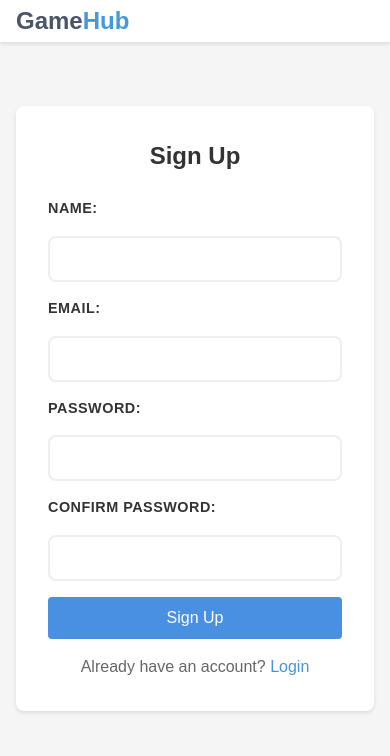
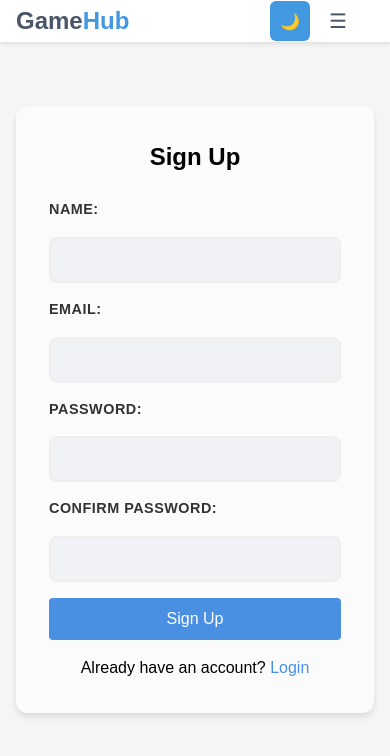
Before and after one commit to anurag-tiwari-up/GameHub, a React (Vite) app in the folder frontend/: page /signup in a window 390 px wide. Shown: the top 756 px of the page. Built offline with nearby package versions, Linux system fonts and the light colour scheme.

Commit message:
ui and functional change having mobile devices in mind

```diff
--- a/frontend/src/App.css
+++ b/frontend/src/App.css
@@ -93,20 +93,29 @@ body {
   display: flex;
   align-items: center;
   gap: 1rem;
-  position: absolute;
-  right: 0;
-  top: 50%;
-  transform: translateY(-50%);
 }
 
 .nav-buttons {
   display: flex;
   align-items: center;
   gap: 1rem;
-  position: absolute;
-  right: 0;
-  top: 50%;
-  transform: translateY(-50%);
+}
+
+.header-buttons, .auth-buttons {
+  display: flex;
+  gap: 1rem;
+  align-items: center;
+}
+
+.theme-toggle {
+  width: 20px !important;
+  min-width: 20px !important;
+  height: 40px;
+  padding: 0;
+  margin: 0;
+  display: flex;
+  align-items: center;
+  justify-content: center;
 }
 
 .nav-buttons.open {
@@ -196,11 +205,6 @@ body {
 }
 
 /* Update specific button styles */
-.theme-toggle {
-  min-width: 44px;
-  padding: 0;
-}
-
 .choice-btn {
   min-width: 100px;
 }
@@ -255,12 +259,6 @@ body.dark-mode .logo-second {
 .menu-icon {
   display: block;
   line-height: 1;
-}
-
-.auth-buttons, .header-buttons {
-  display: flex;
-  gap: 1rem;
-  justify-content: center;
 }
 
 main {
@@ -398,25 +396,41 @@ body.dark-mode .game h2 {
     padding: 0.5rem 0;
   }
 
-  .menu-button {
-    display: block;
+  .header-content {
+    position: relative;
   }
 
   .header-controls {
-    position: static;
-    transform: none;
+    position: absolute;
+    right: 1rem;
+    top: 50%;
+    transform: translateY(-50%);
+    display: flex;
+    gap: 0.5rem;
+  }
+
+  .theme-toggle, .menu-button {
+    width: 40px !important;
+    min-width: 40px !important;
+    height: 40px;
+    padding: 0;
+    margin: 0;
+    display: flex;
+    align-items: center;
+    justify-content: center;
   }
 
   .nav-buttons {
     display: none;
     position: absolute;
     top: 100%;
-    left: 0;
     right: 0;
     background-color: var(--header-bg);
     padding: 1rem;
     box-shadow: 0 4px 6px rgba(0, 0, 0, 0.1);
     z-index: 1000;
+    min-width: 200px;
+    border-radius: 8px;
   }
 
   .nav-buttons.open {
--- a/frontend/src/App.jsx
+++ b/frontend/src/App.jsx
@@ -46,10 +46,8 @@ const AppContent = () => {
                 <span className="logo-second">Hub</span>
               </h1>
             </div>
-            {!isWelcomePage ? (
-              <div className="nav-buttons">
-                {user ? (
-                  <div className="header-buttons">
+            {!isWelcomePage && (
+              <div className="header-controls">
                 <button
                   className="button primary-button theme-toggle"
                   onClick={toggleTheme}
@@ -57,19 +55,22 @@ const AppContent = () => {
                 >
                   {isDarkMode ? '☀️' : '🌙'}
                 </button>
+                <button
+                  className="button primary-button menu-button"
+                  onClick={toggleMenu}
+                  aria-label="Toggle menu"
+                >
+                  {isMenuOpen ? '✕' : '☰'}
+                </button>
+                <div className={`nav-buttons ${isMenuOpen ? 'open' : ''}`}>
+                  {user ? (
+                    <div className="header-buttons">
                       <Link to="/profile" className="button primary-button" onClick={() => setIsMenuOpen(false)}>
                         Profile
                       </Link>
                     </div>
                   ) : (
                     <div className="auth-buttons">
-                    <button
-                      className="button primary-button theme-toggle"
-                      onClick={toggleTheme}
-                      aria-label="Toggle dark mode"
-                    >
-                      {isDarkMode ? '☀️' : '🌙'}
-                    </button>
                       {!isLoginPage && (
                         <Link to="/login" className="button primary-button" onClick={() => setIsMenuOpen(false)}>
                           Login
@@ -83,15 +84,6 @@ const AppContent = () => {
                     </div>
                   )}
                 </div>
-            ) : (
-              <div className="header-controls">
-                <button
-                  className="button primary-button theme-toggle"
-                  onClick={toggleTheme}
-                  aria-label="Toggle dark mode"
-                >
-                  {isDarkMode ? '☀️' : '🌙'}
-                </button>
               </div>
             )}
           </div>
--- a/frontend/src/components/Login.css
+++ b/frontend/src/components/Login.css
@@ -2,14 +2,16 @@
   max-width: 400px;
   margin: 2rem auto;
   padding: 2rem;
-  background: #ffffff;
-  border-radius: 8px;
-  box-shadow: 0 2px 4px rgba(0, 0, 0, 0.1);
+  background: rgba(255, 255, 255, 0.6);
+  backdrop-filter: blur(10px);
+  border-radius: 12px;
+  box-shadow: 0 4px 6px rgba(0, 0, 0, 0.1);
+  border: 1px solid rgba(255, 255, 255, 0.2);
 }
 
 .login-container h2 {
   text-align: center;
-  color: #333;
+  color: #000000;
   margin-bottom: 1.5rem;
 }
 
@@ -20,7 +22,7 @@
 .form-group label {
   display: block;
   margin-bottom: 0.5rem;
-  color: #555;
+  color: #000000;
 }
 
 .form-group input {
@@ -29,6 +31,8 @@
   border: 1px solid #ddd;
   border-radius: 4px;
   font-size: 1rem;
+  background-color: #f0f2f5;
+  color: #000000;
 }
 
 .form-group input:focus {
@@ -65,7 +69,7 @@ button:hover {
 .switch-form {
   text-align: center;
   margin-top: 1rem;
-  color: #666;
+  color: #000000;
 }
 
 .switch-form a {
@@ -76,3 +80,30 @@ button:hover {
 .switch-form a:hover {
   text-decoration: underline;
 }
+
+.dark-mode .login-container {
+  background: rgba(0, 0, 0, 0.6);
+  border: 1px solid rgba(255, 255, 255, 0.1);
+}
+
+.dark-mode .login-container h2,
+.dark-mode .form-group label,
+.dark-mode .form-group input,
+.dark-mode .switch-form {
+  color: #ffffff;
+}
+
+.dark-mode .form-group input {
+  background: rgba(255, 255, 255, 0.1);
+  border-color: rgba(255, 255, 255, 0.2);
+  color: #ffffff;
+}
+
+.dark-mode .form-group input:focus {
+  border-color: rgba(255, 255, 255, 0.4);
+  box-shadow: 0 0 0 2px rgba(255, 255, 255, 0.1);
+}
+
+.dark-mode .switch-form a {
+  color: #4a90e2;
+}
--- a/frontend/src/components/Signup.css
+++ b/frontend/src/components/Signup.css
@@ -2,14 +2,16 @@
   max-width: 400px;
   margin: 2rem auto;
   padding: 2rem;
-  background: #ffffff;
-  border-radius: 8px;
-  box-shadow: 0 2px 4px rgba(0, 0, 0, 0.1);
+  background: rgba(255, 255, 255, 0.6);
+  backdrop-filter: blur(10px);
+  border-radius: 12px;
+  box-shadow: 0 4px 6px rgba(0, 0, 0, 0.1);
+  border: 1px solid rgba(255, 255, 255, 0.2);
 }
 
 .signup-container h2 {
   text-align: center;
-  color: #333;
+  color: #000000;
   margin-bottom: 1.5rem;
 }
 
@@ -20,7 +22,7 @@
 .form-group label {
   display: block;
   margin-bottom: 0.5rem;
-  color: #555;
+  color: #000000;
 }
 
 .form-group input {
@@ -29,6 +31,8 @@
   border: 1px solid #ddd;
   border-radius: 4px;
   font-size: 1rem;
+  background-color: #f0f2f5;
+  color: #000000;
 }
 
 .form-group input:focus {
@@ -65,7 +69,7 @@ button:hover {
 .switch-form {
   text-align: center;
   margin-top: 1rem;
-  color: #666;
+  color: #000000;
 }
 
 .switch-form a {
@@ -76,3 +80,30 @@ button:hover {
 .switch-form a:hover {
   text-decoration: underline;
 }
+
+.dark-mode .signup-container {
+  background: rgba(0, 0, 0, 0.6);
+  border: 1px solid rgba(255, 255, 255, 0.1);
+}
+
+.dark-mode .signup-container h2,
+.dark-mode .form-group label,
+.dark-mode .form-group input,
+.dark-mode .switch-form {
+  color: #ffffff;
+}
+
+.dark-mode .form-group input {
+  background: rgba(255, 255, 255, 0.1);
+  border-color: rgba(255, 255, 255, 0.2);
+  color: #ffffff;
+}
+
+.dark-mode .form-group input:focus {
+  border-color: rgba(255, 255, 255, 0.4);
+  box-shadow: 0 0 0 2px rgba(255, 255, 255, 0.1);
+}
+
+.dark-mode .switch-form a {
+  color: #4a90e2;
+}
```
Lines whose indentation alone changed are shown as unchanged.
